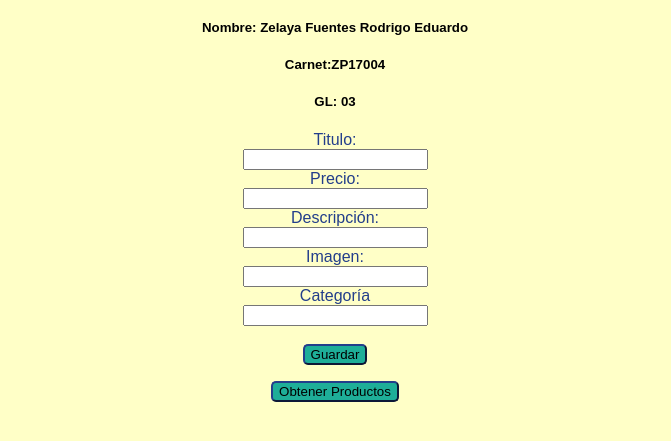
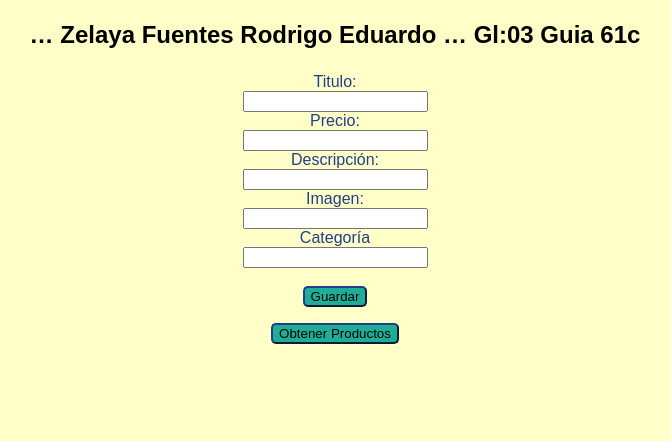
Before and after one commit to Rodrigo-java/apiwebsiteguia61cZF004v2, a plain HTML site: page index.html in a window 1280 px wide. Shown: the part 61-502 px from the top of the page, without its empty margins (305-976 px from the left). Drawn offline with Linux system fonts and the light colour scheme.

Commit message:
Corrigiendo
habia puesto el nombre de guia incorecto

```diff
--- a/index.html
+++ b/index.html
@@ -11,10 +11,8 @@
 
 <body >
  <h1>Ejercicio web api</h1>
-     <h5>Nombre: Zelaya Fuentes Rodrigo Eduardo
-	 </h5>
-	 <h5> Carnet:ZP17004</h5>
-	 <h5> GL: 03  </h5>
+<h2><p>… Zelaya Fuentes Rodrigo Eduardo  …
+	Gl:03 Guia 61c</p></h2>
 
 	 <!--inicio del div-->
 	 <div class="formulario">
```
